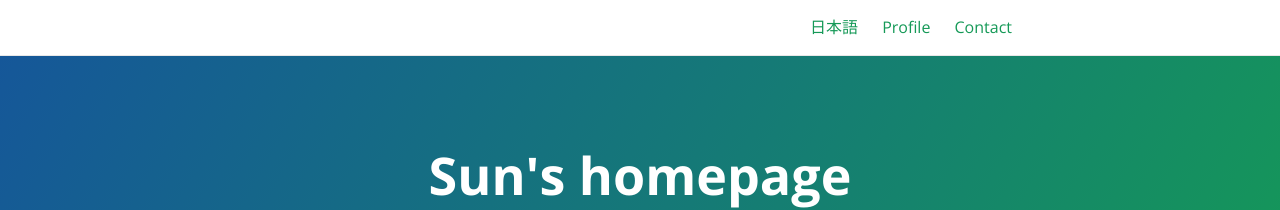
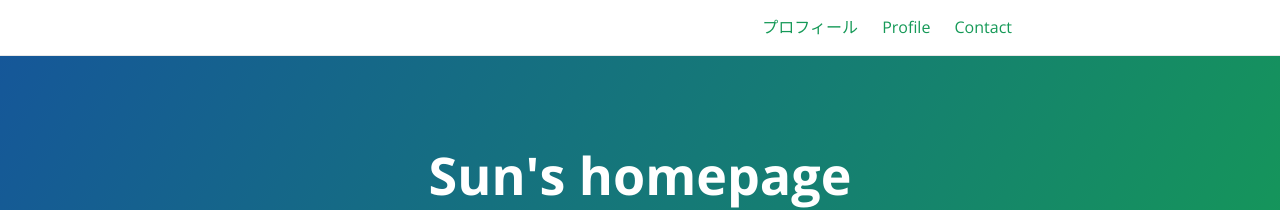
Before and after one commit to sonyuushin/sonyuushin.github.io, a Jekyll site: the page built from index.md, in a window 1280 px wide. Shown: the top 210 px of the page. Built offline with Jekyll 4.4.1, drawn with Linux system fonts in a browser that asks for light colours.

Commit message:
Update now.md

```diff
--- a/now.md
+++ b/now.md
@@ -1,6 +1,6 @@
 ---
 layout: page
-title: 日本語
+title: プロフィール
 tagline:
 permalink: /nihongo.html
 ref: now
```
